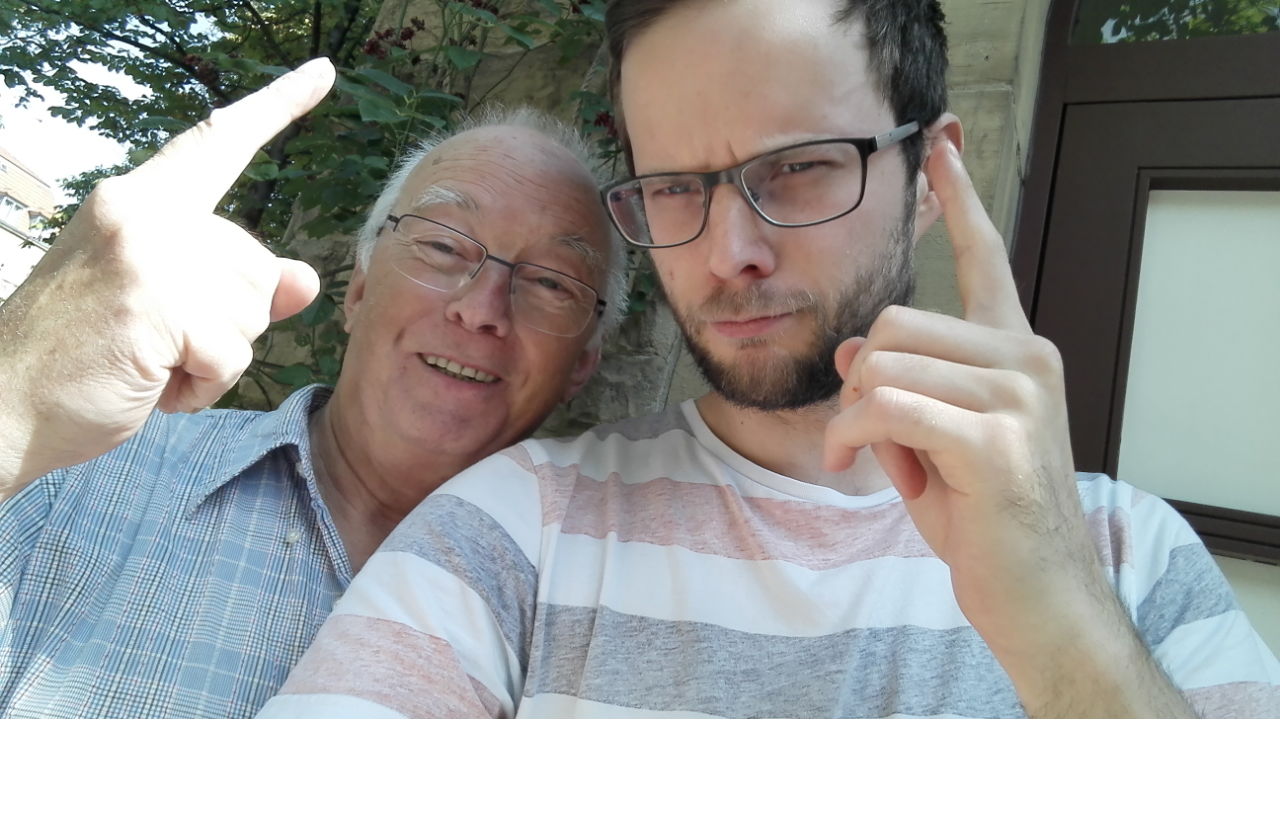
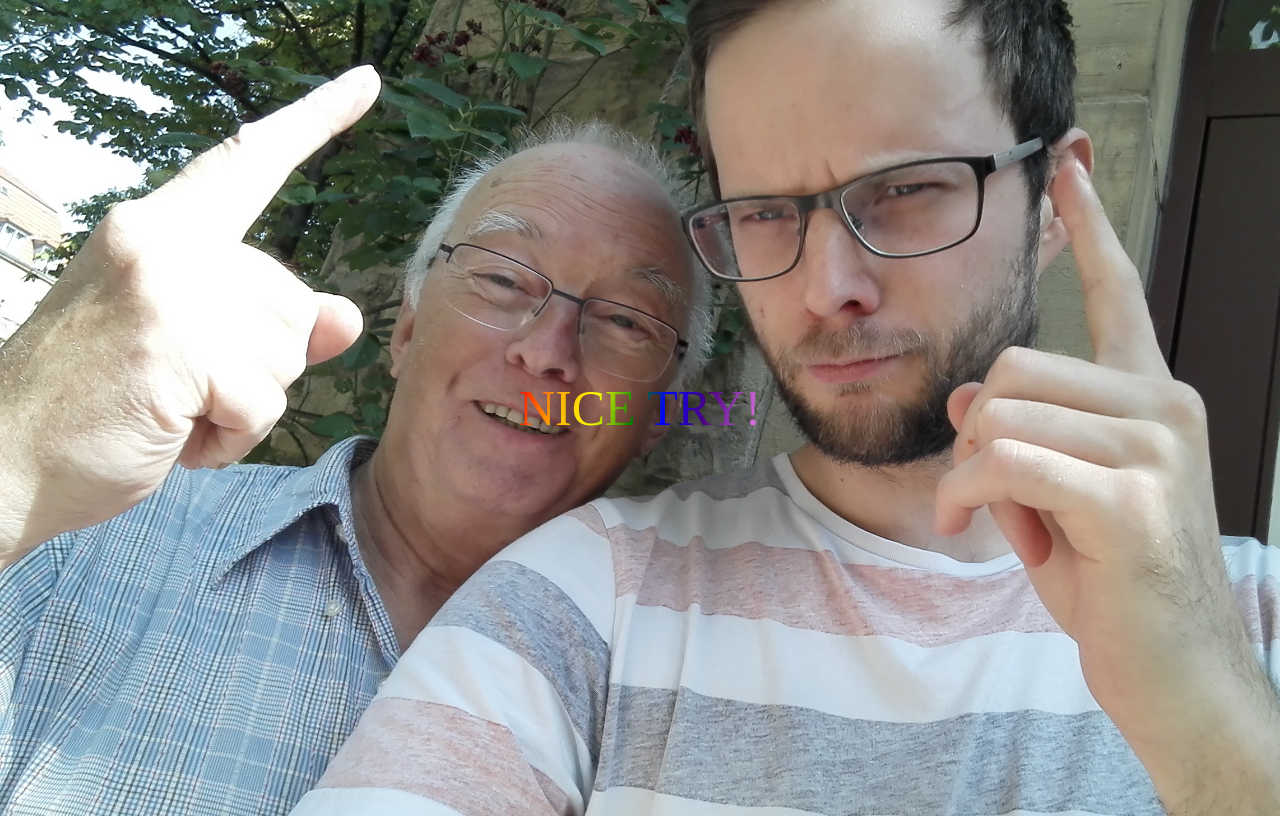
Before and after one commit to devgg/andi, a plain HTML site: page vom-himmelreich/2/index.html in a window 1280 px wide. Drawn offline with Linux system fonts and the light colour scheme.

Commit message:
Add troll text

```diff
--- a/vom-himmelreich/2/index.html
+++ b/vom-himmelreich/2/index.html
@@ -8,5 +8,6 @@
     <link rel="stylesheet" href="style.css">
 </head>
 <body>
+<div>NICE TRY!</div>
 </body>
 </html>
--- a/vom-himmelreich/2/style.css
+++ b/vom-himmelreich/2/style.css
@@ -2,4 +2,39 @@ body {
     background-image: url(nanana.jpg);
     background-repeat: no-repeat;
     background-size: cover;
+    min-height: 100vh;
+    display: flex;
+    flex-direction: row;
+    justify-content: center;
+    align-items: center;
 }
+
+
+@-webkit-keyframes rotate {
+    from {
+        -webkit-transform: rotate(0deg);
+    }
+    to {
+        -webkit-transform: rotate(360deg);
+    }
+}
+
+body > div {
+    color: white;
+    font-size: 50px;
+    text-align: center;
+    -webkit-animation-name: rotate;
+    -webkit-animation-duration: 5s;
+    -webkit-animation-iteration-count: infinite;
+    -webkit-animation-timing-function: linear;
+    -webkit-background-clip: text;
+    -webkit-text-fill-color: transparent;
+    background-image: -webkit-gradient(linear,  left top,  right bottom,
+    color-stop(0.00, red),
+    color-stop(16%, orange),
+    color-stop(32%, yellow),
+    color-stop(48%, green),
+    color-stop(60%, blue),
+    color-stop(76%, indigo),
+    color-stop(1.00, violet));
+}
```
